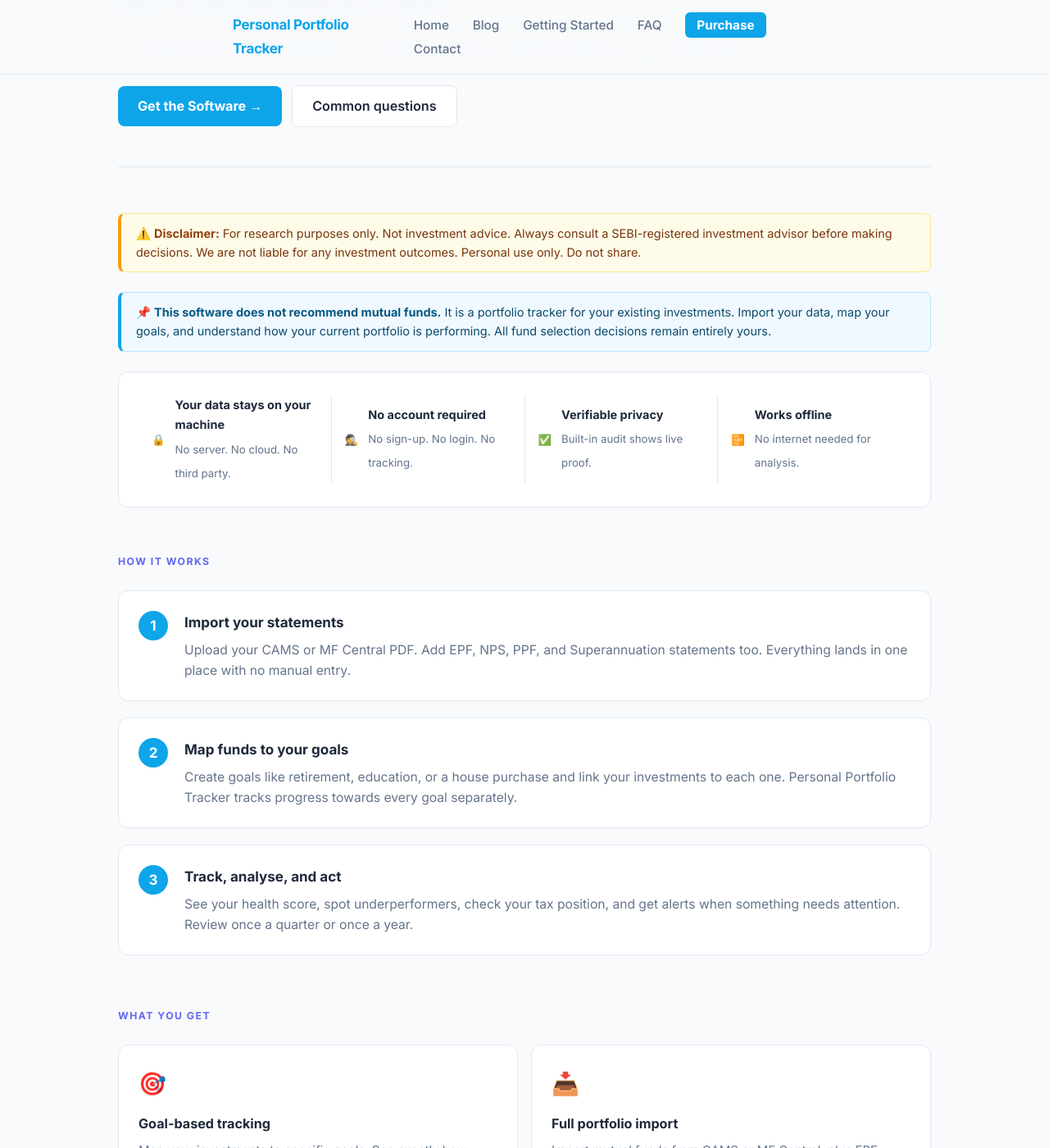
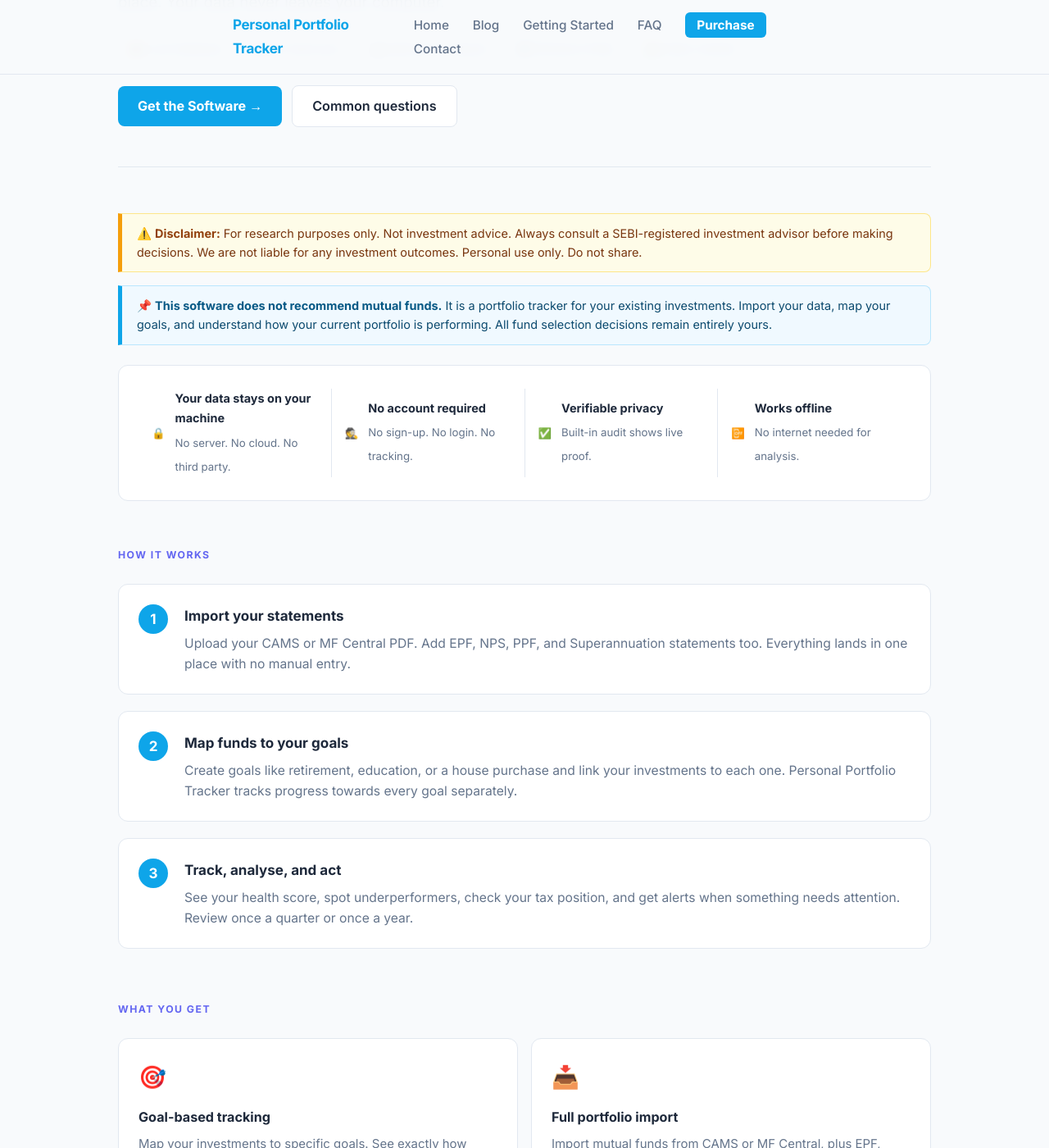
Before and after one commit to srikrishna2024/portfolio-tracker-blog, a Jekyll site: the page built from index.html, in a window 1280 px wide and 1400 px high, scrolled down 353 px. Shown: the whole window at 82% size. Built offline with Jekyll 4.4.1, drawn with Linux system fonts in a browser that asks for light colours.

Commit message:
match disclaimer and no-reco banners: same bordered box style

```diff
--- a/assets/css/style.css
+++ b/assets/css/style.css
@@ -501,13 +501,13 @@
 .disclaimer-banner {
   background: #fefce8;
   border: 1px solid #fde68a;
-  border-left: 4px solid #f59e0b;
-  border-radius: 8px;
+  border-left: 5px solid #f59e0b;
+  border-radius: 0 8px 8px 0;
   padding: 12px 18px;
   font-size: 0.85rem;
   color: #78350f;
   line-height: 1.6;
-  margin-bottom: 24px;
+  margin-bottom: 16px;
 }
 .disclaimer-banner strong { color: #92400e; }
 
@@ -515,8 +515,8 @@
 .no-reco-notice {
   background: #f0f9ff;
   border: 1px solid #bae6fd;
-  border-left: 4px solid var(--accent);
-  border-radius: 8px;
+  border-left: 5px solid var(--accent);
+  border-radius: 0 8px 8px 0;
   padding: 12px 18px;
   font-size: 0.85rem;
   color: #0c4a6e;
```
